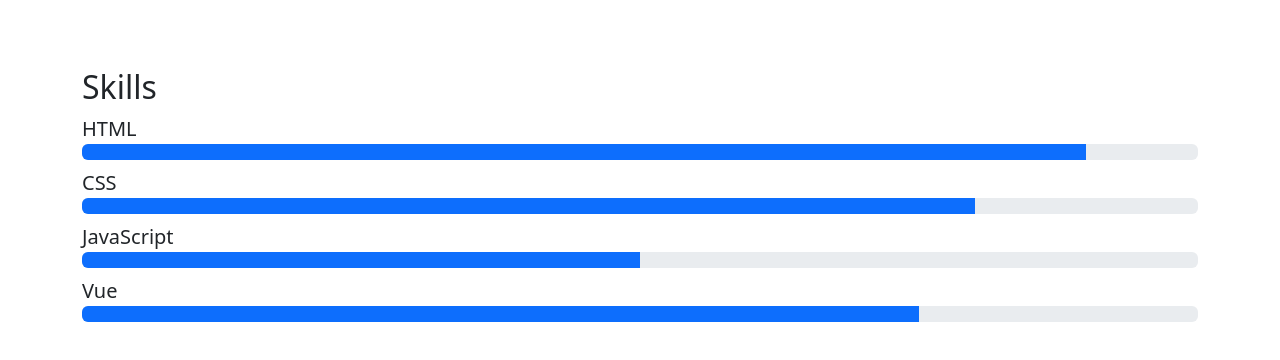
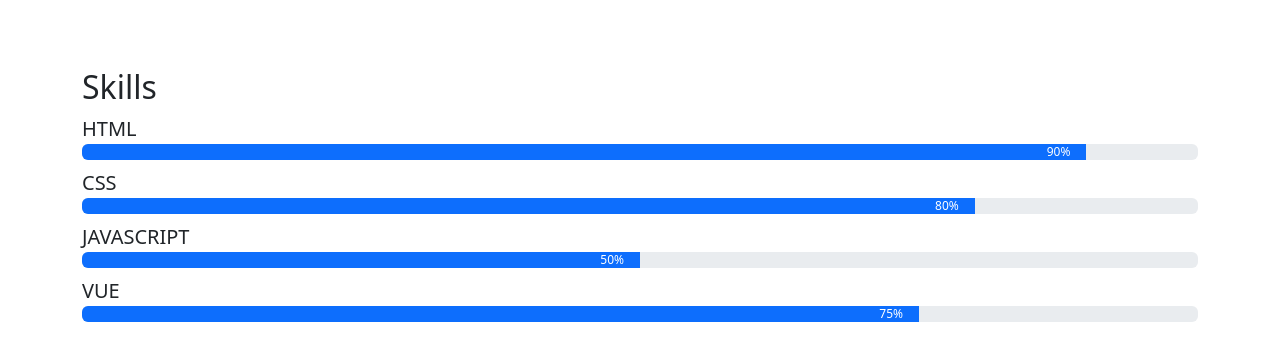
Before and after one commit to csslick/vue3-portfolio, a Vue app: page / in a window 1280 px wide. Shown: the part 1900-2260 px from the top of the page. Built offline with nearby package versions, Linux system fonts and the light colour scheme.

Commit message:
section2-30-1

```diff
--- a/src/components/About.vue
+++ b/src/components/About.vue
@@ -11,45 +11,20 @@
         veritatis cumque quas esse.</p>
     </div>
 
-    <article class="row mt-5">
+    <article class="row py-5">
       <h2>Skills</h2>
       <dl>
-        <dt class="lead">HTML</dt>
+        <template v-for="item in skills">
+          <dt class="lead">{{ item.name }}</dt>
           <dd>
+            <div class="progress" role="progressbar">
               <div
-            class="progress"
-            role="progressbar"
-          >
-            <div class="progress-bar" style="width: 90%"></div>
+                class="progress-bar text-end pe-3"
+                :style="{ width: item.point }"
+              >{{ item.point }}</div>
             </div>
           </dd>
-        <dt class="lead">CSS</dt>
-        <dd>
-          <div
-            class="progress"
-            role="progressbar"
-          >
-            <div class="progress-bar" style="width: 80%"></div>
-          </div>
-        </dd>
-        <dt class="lead">JavaScript</dt>
-        <dd>
-          <div
-            class="progress"
-            role="progressbar"
-          >
-            <div class="progress-bar" style="width: 50%"></div>
-          </div>
-        </dd>
-        <dt class="lead">Vue</dt>
-        <dd>
-          <div
-            class="progress"
-            role="progressbar"
-          >
-            <div class="progress-bar" style="width: 75%"></div>
-          </div>
-        </dd>
+        </template>
       </dl>
     </article>
   </section>
@@ -67,4 +42,5 @@
 <style lang="scss">
 figure img {
   width: 100%;
-}</style>
+}
+</style>
```
Lines whose indentation alone changed are shown as unchanged.
